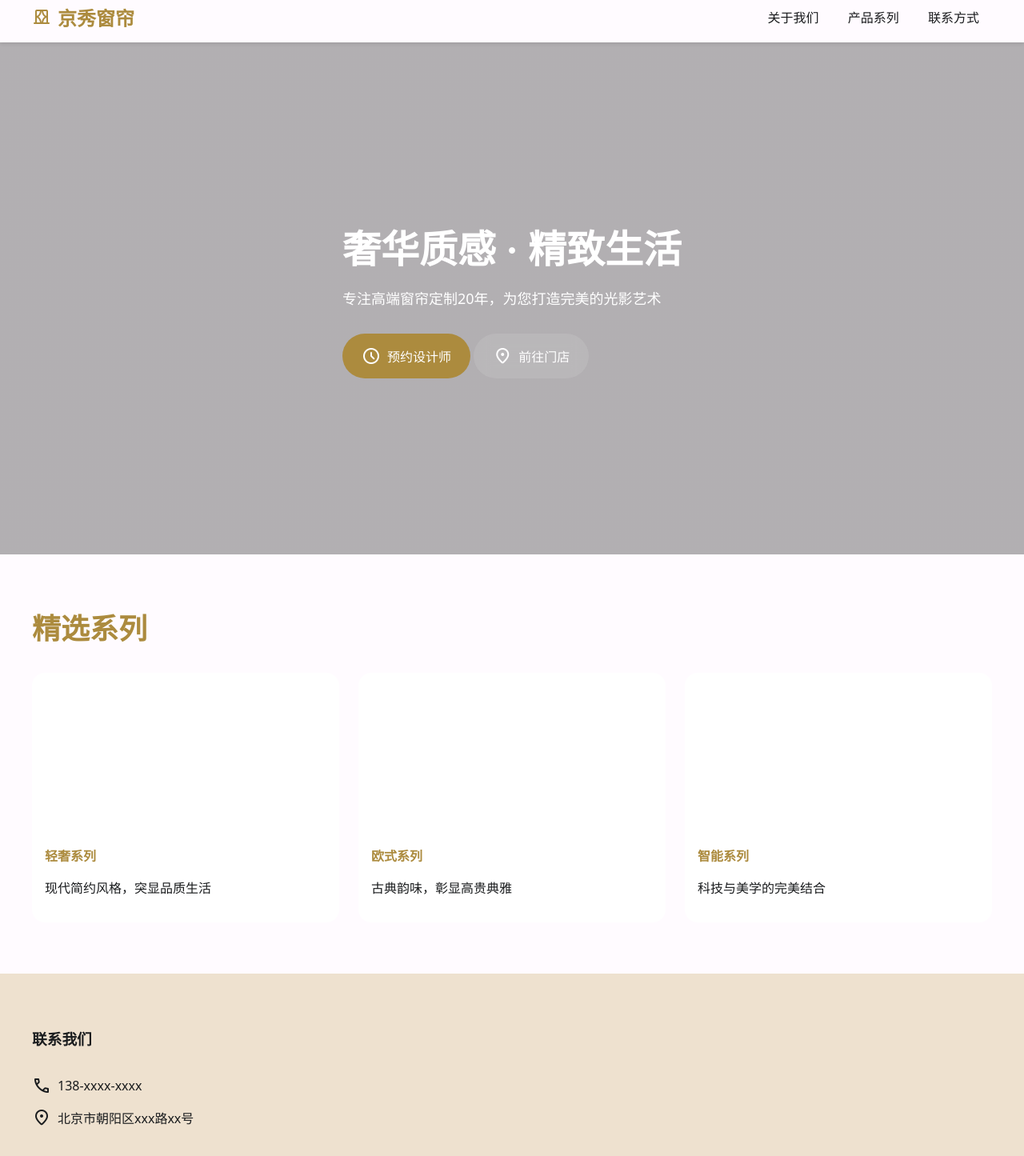
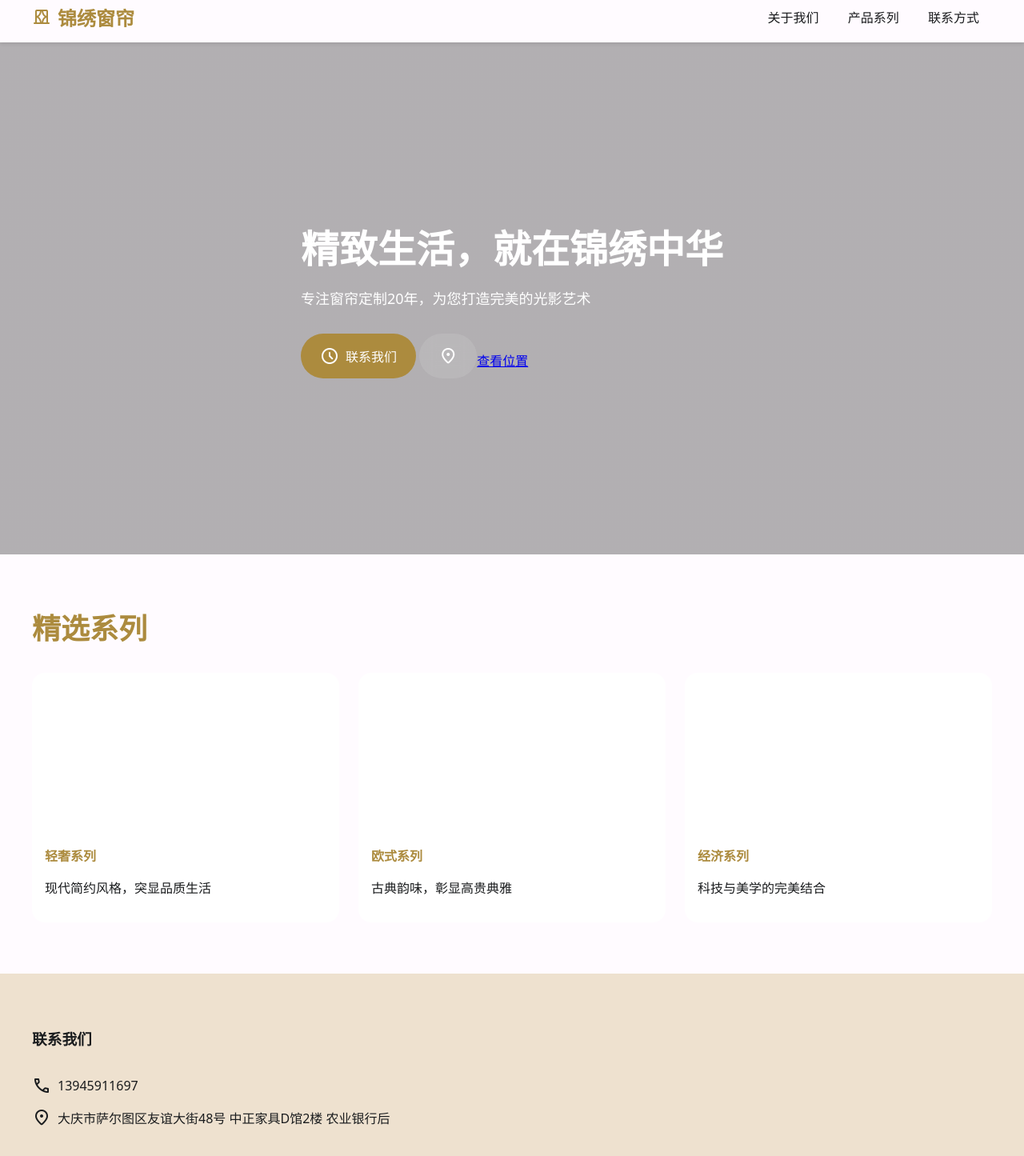
Before and after one commit to xueguys/jingxiuchuanglianweb, a plain HTML site: page index.html in a window 1280 px wide. Shown: the part 11-1456 px from the top of the page at 80% size. Drawn offline with nearby package versions, Linux system fonts and the light colour scheme.

Commit message:
more interface changes

```diff
--- a/index.html
+++ b/index.html
@@ -3,7 +3,7 @@
 <head>
     <meta charset="UTF-8">
     <meta name="viewport" content="width=device-width, initial-scale=1.0">
-    <title>京秀窗帘 - 高端定制窗帘</title>
+    <title>锦绣窗帘 - 高端定制窗帘</title>
     <link rel="stylesheet" href="https://fonts.googleapis.com/css2?family=Material+Symbols+Rounded:opsz,wght,FILL,GRAD@20..48,100..700,0..1,-50..200">
     <link rel="stylesheet" href="style.css">
 </head>
@@ -12,7 +12,7 @@
         <div class="container">
             <h1>
                 <span class="material-symbols-rounded">curtains</span>
-                京秀窗帘
+                锦绣窗帘
             </h1>
             <nav>
                 <a href="#about" class="nav-item">关于我们</a>
@@ -25,16 +25,16 @@
     <main>
         <section class="hero">
             <div class="hero-content container">
-                <h2 class="headline-large">奢华质感 · 精致生活</h2>
-                <p class="body-large">专注高端窗帘定制20年，为您打造完美的光影艺术</p>
+                <h2 class="headline-large">精致生活，就在锦绣中华</h2>
+                <p class="body-large">专注窗帘定制20年，为您打造完美的光影艺术</p>
                 <div class="action-buttons">
                     <a href="#contact" class="button primary">
                         <span class="material-symbols-rounded">schedule</span>
-                        预约设计师
+                        联系我们
                     </a>
                     <a href="#" class="button secondary" id="showLocation">
                         <span class="material-symbols-rounded">location_on</span>
-                        前往门店
+                        <a href="https://m.amap.com/poi/detail?__p=B0J3KCSQF5%2C46.611540507532595%2C125.00009715557097%2C%E9%94%A6%E7%BB%A3%E4%B8%AD%E5%8D%8E%E7%AA%97%E5%B8%98%E5%9F%8E(%E4%B8%AD%E6%AD%A3%E5%AE%B6%E5%B1%85%E9%A6%86%E5%BA%97)%2C%E5%8F%8B%E8%B0%8A%E5%A4%A7%E8%A1%9748%E5%8F%B7%E4%B8%AD%E6%AD%A3%E5%AE%B6%E5%B1%85%E9%A6%86D%E9%A6%862F%E5%86%9C%E4%B8%9A%E9%93%B6%E8%A1%8C%E5%90%8E&src=app_share&share_type=url&share_from=com.autonavi.map.search.fragment.SearchCQDetailPage&share_from_type=Native&share_bizParams=%7B%22poiid%22%3A%22B0J3KCSQF5%22%2C%22name%22%3A%22%E9%94%A6%E7%BB%A3%E4%B8%AD%E5%8D%8E%E7%AA%97%E5%B8%98%E5%9F%8E(%E4%B8%AD%E6%AD%A3%E5%AE%B6%E5%B1%85%E9%A6%86%E5%BA%97)%22%2C%22address%22%3A%22%E5%8F%8B%E8%B0%8A%E5%A4%A7%E8%A1%9748%E5%8F%B7%E4%B8%AD%E6%AD%A3%E5%AE%B6%E5%B1%85%E9%A6%86D%E9%A6%862F%E5%86%9C%E4%B8%9A%E9%93%B6%E8%A1%8C%E5%90%8E%22%2C%22new_type%22%3A%22060605%22%2C%22atag_cid%22%3A%22621396%3B621497%3B621501%3B621503%22%2C%22x%22%3A227424556%2C%22y%22%3A94838973%2C%22lon%22%3A%22125.000099%22%2C%22lat%22%3A%2246.611541%22%2C%22trigger%22%3A%22click%22%7D&share_lastClickSpm=amap.27854080.share.share_entrance&share_bid=r67a1b1d7v6e0f0i00636b28p461s89b4201430&poiid=B0J3KCSQF5" target="_blank">查看位置</a>
                     </a>
                 </div>
             </div>
@@ -60,7 +60,7 @@
                 <div class="product-card elevation-2">
                     <div class="card-image" style="background-image: url('images/curtain3.jpg')"></div>
                     <div class="card-content">
-                        <h4>智能系列</h4>
+                        <h4>经济系列</h4>
                         <p>科技与美学的完美结合</p>
                     </div>
                 </div>
@@ -74,11 +74,11 @@
                 <h3>联系我们</h3>
                 <p>
                     <span class="material-symbols-rounded">phone</span>
-                    <a href="tel:+86xxxxxxxxxx">138-xxxx-xxxx</a>
+                    <a href="tel:+86xxxxxxxxxx">13945911697</a>
                 </p>
                 <p>
                     <span class="material-symbols-rounded">location_on</span>
-                    北京市朝阳区xxx路xx号
+                    大庆市萨尔图区友谊大街48号 中正家具D馆2楼 农业银行后
                 </p>
             </div>
         </div>
```
